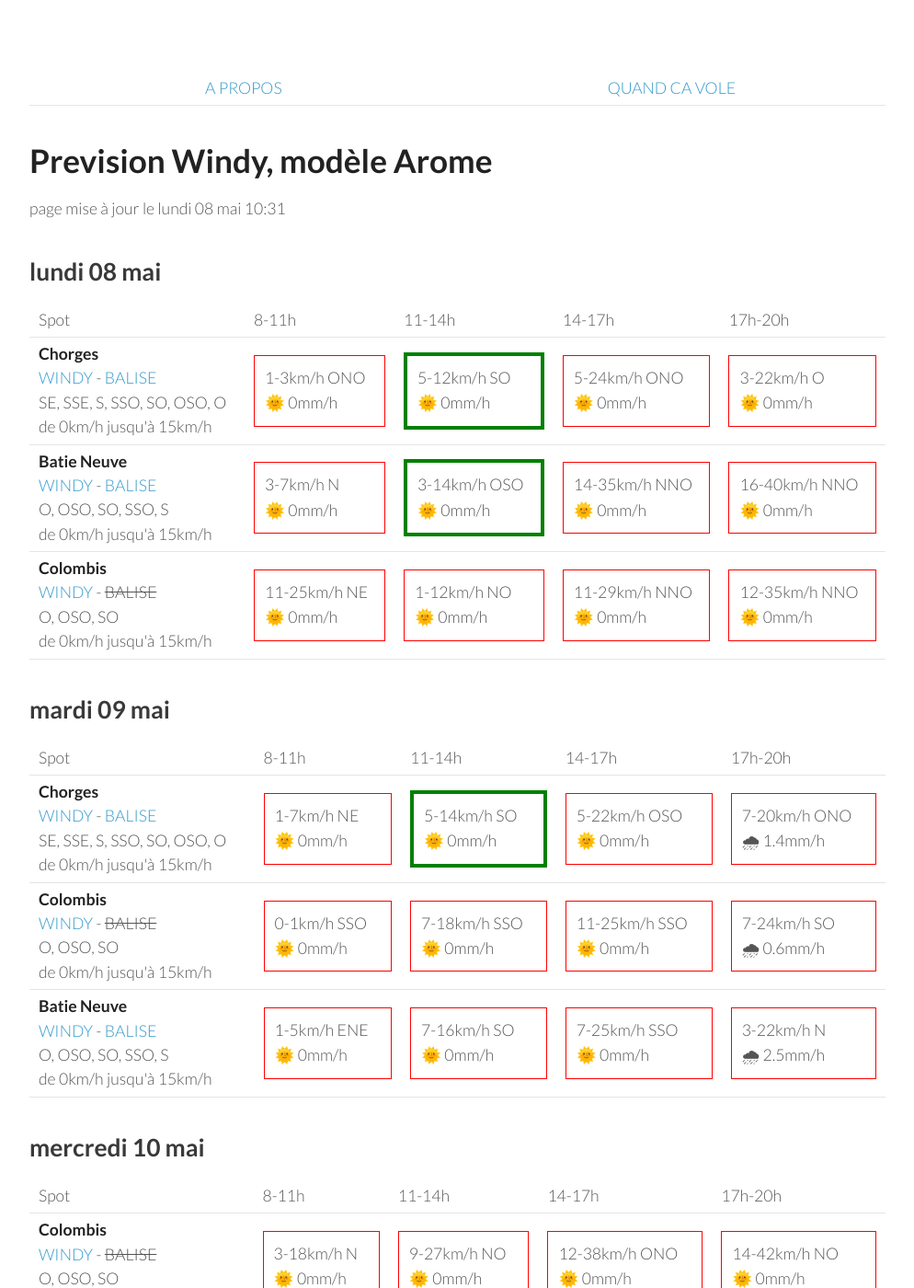
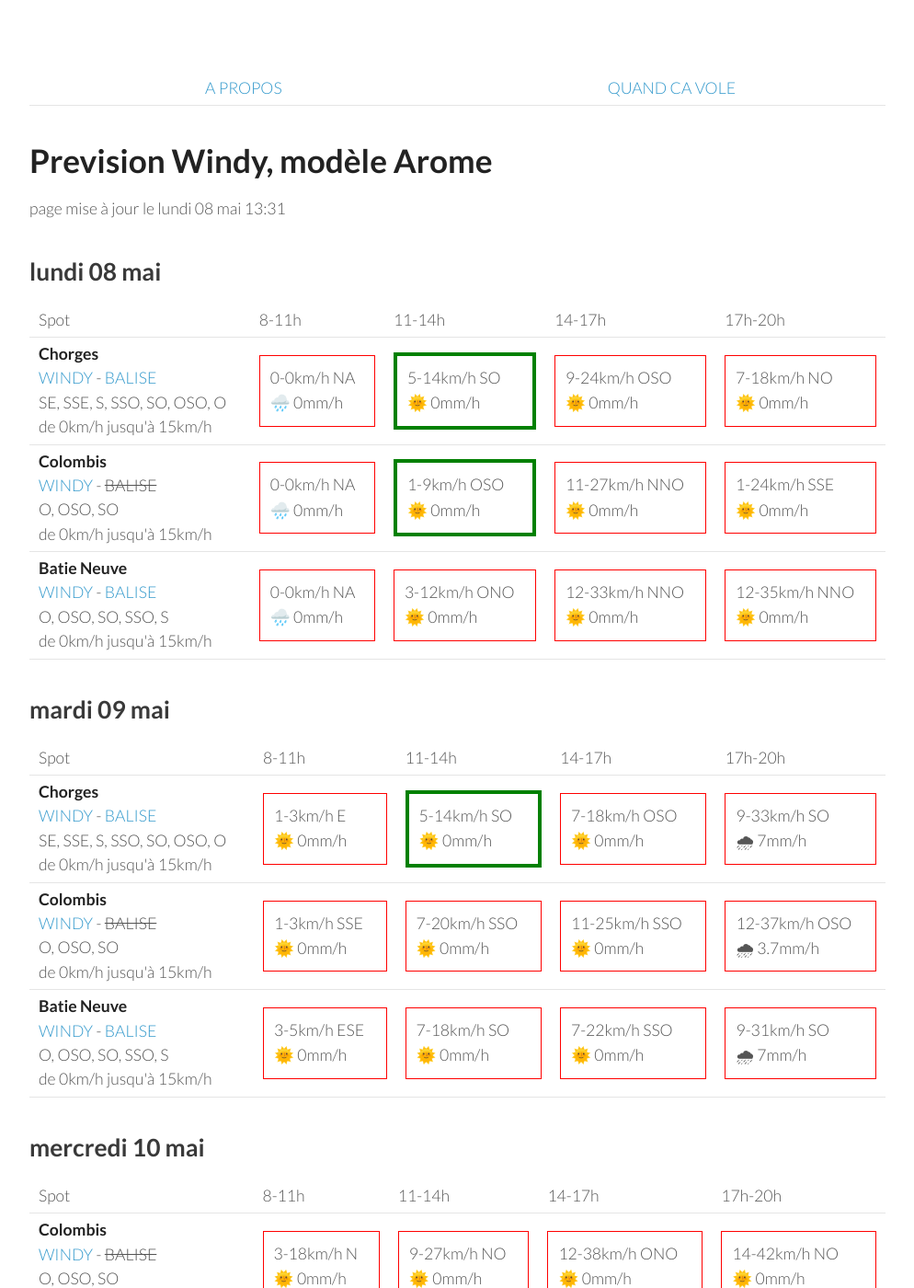
Before and after one commit to parapente-dans-le-nord/parapente-dans-le-nord.github.io, a Jekyll site: the page built from serre_poncon.markdown, in a window 1280 px wide and 1400 px high. Shown: the whole window at 92% size, without its empty margins (26-1020 px from the left). Built offline with Jekyll 4.4.1, drawn with Linux system fonts in a browser that asks for light colours.

Commit message:
update index.markdown

```diff
--- a/serre_poncon.markdown
+++ b/serre_poncon.markdown
@@ -7,7 +7,7 @@ title:  "Tous les spots"
 {: .links}
 
 # Prevision Windy, modèle Arome
-page mise à jour le lundi 08 mai 10:31
+page mise à jour le lundi 08 mai 13:31
 
 ## lundi 08 mai
 
@@ -24,31 +24,28 @@ page mise à jour le lundi 08 mai 10:31
 <tr>
         <td><strong>Chorges</strong><br><a href="https://windy.com/44.578/6.280?44.559,6.262,10">WINDY</a> - <span class=""><a href="https://www.openwindmap.org/PP554">BALISE</a> </span><br> <span class="vent-favorable">SE, SSE, S, SSO, SO, OSO, O</span><br><span class="force-vent">de 0km/h jusqu'à 15km/h</span> </td>
 
-            <td><div class="not-flyable"><p>1-3km/h ONO</p><p>🌞 0mm/h</p></div></td>
-            <td><div class="flyable"><p>5-12km/h SO</p><p>🌞 0mm/h</p></div></td>
-            <td><div class="not-flyable"><p>5-24km/h ONO</p><p>🌞 0mm/h</p></div></td>
-            <td><div class="not-flyable"><p>3-22km/h O</p><p>🌞 0mm/h</p></div></td>
+            <td><div class="not-flyable"><p>0-0km/h NA</p><p>🌧️ 0mm/h</p></div></td>
+            <td><div class="flyable"><p>5-14km/h SO</p><p>🌞 0mm/h</p></div></td>
+            <td><div class="not-flyable"><p>9-24km/h OSO</p><p>🌞 0mm/h</p></div></td>
+            <td><div class="not-flyable"><p>7-18km/h NO</p><p>🌞 0mm/h</p></div></td>
 
+    </tr>
+<tr>
+        <td><strong>Colombis</strong><br><a href="https://windy.com/44.494/6.216?44.559,6.262,10">WINDY</a> - <span class="no-balise"> BALISE </span><br> <span class="vent-favorable">O, OSO, SO</span><br><span class="force-vent">de 0km/h jusqu'à 15km/h</span> </td>
+
+            <td><div class="not-flyable"><p>0-0km/h NA</p><p>🌧️ 0mm/h</p></div></td>
+            <td><div class="flyable"><p>1-9km/h OSO</p><p>🌞 0mm/h</p></div></td>
+            <td><div class="not-flyable"><p>11-27km/h NNO</p><p>🌞 0mm/h</p></div></td>
+            <td><div class="not-flyable"><p>1-24km/h SSE</p><p>🌞 0mm/h</p></div></td>
 
     </tr>
 <tr>
         <td><strong>Batie Neuve</strong><br><a href="https://windy.com/44.584/6.236?44.559,6.262,10,m:eTtagly">WINDY</a> - <span class=""><a href="https://www.openwindmap.org/PP554">BALISE</a> </span><br> <span class="vent-favorable">O, OSO, SO, SSO, S</span><br><span class="force-vent">de 0km/h jusqu'à 15km/h</span> </td>
 
-            <td><div class="not-flyable"><p>3-7km/h N</p><p>🌞 0mm/h</p></div></td>
-            <td><div class="flyable"><p>3-14km/h OSO</p><p>🌞 0mm/h</p></div></td>
-            <td><div class="not-flyable"><p>14-35km/h NNO</p><p>🌞 0mm/h</p></div></td>
-            <td><div class="not-flyable"><p>16-40km/h NNO</p><p>🌞 0mm/h</p></div></td>
-
-
-    </tr>
-<tr>
-        <td><strong>Colombis</strong><br><a href="https://windy.com/44.494/6.216?44.559,6.262,10">WINDY</a> - <span class="no-balise"> BALISE </span><br> <span class="vent-favorable">O, OSO, SO</span><br><span class="force-vent">de 0km/h jusqu'à 15km/h</span> </td>
-
-            <td><div class="not-flyable"><p>11-25km/h NE</p><p>🌞 0mm/h</p></div></td>
-            <td><div class="not-flyable"><p>1-12km/h NO</p><p>🌞 0mm/h</p></div></td>
-            <td><div class="not-flyable"><p>11-29km/h NNO</p><p>🌞 0mm/h</p></div></td>
+            <td><div class="not-flyable"><p>0-0km/h NA</p><p>🌧️ 0mm/h</p></div></td>
+            <td><div class="not-flyable"><p>3-12km/h ONO</p><p>🌞 0mm/h</p></div></td>
+            <td><div class="not-flyable"><p>12-33km/h NNO</p><p>🌞 0mm/h</p></div></td>
             <td><div class="not-flyable"><p>12-35km/h NNO</p><p>🌞 0mm/h</p></div></td>
-
 
     </tr>
 
@@ -70,30 +67,30 @@ page mise à jour le lundi 08 mai 10:31
 <tr>
         <td><strong>Chorges</strong><br><a href="https://windy.com/44.578/6.280?44.559,6.262,10">WINDY</a> - <span class=""><a href="https://www.openwindmap.org/PP554">BALISE</a> </span><br> <span class="vent-favorable">SE, SSE, S, SSO, SO, OSO, O</span><br><span class="force-vent">de 0km/h jusqu'à 15km/h</span> </td>
 
-            <td><div class="not-flyable"><p>1-7km/h NE</p><p>🌞 0mm/h</p></div></td>
+            <td><div class="not-flyable"><p>1-3km/h E</p><p>🌞 0mm/h</p></div></td>
             <td><div class="flyable"><p>5-14km/h SO</p><p>🌞 0mm/h</p></div></td>
-            <td><div class="not-flyable"><p>5-22km/h OSO</p><p>🌞 0mm/h</p></div></td>
-            <td><div class="not-flyable"><p>7-20km/h ONO</p><p>🌧 1.4mm/h</p></div></td>
+            <td><div class="not-flyable"><p>7-18km/h OSO</p><p>🌞 0mm/h</p></div></td>
+            <td><div class="not-flyable"><p>9-33km/h SO</p><p>🌧 7mm/h</p></div></td>
 
 
     </tr>
 <tr>
         <td><strong>Colombis</strong><br><a href="https://windy.com/44.494/6.216?44.559,6.262,10">WINDY</a> - <span class="no-balise"> BALISE </span><br> <span class="vent-favorable">O, OSO, SO</span><br><span class="force-vent">de 0km/h jusqu'à 15km/h</span> </td>
 
-            <td><div class="not-flyable"><p>0-1km/h SSO</p><p>🌞 0mm/h</p></div></td>
-            <td><div class="not-flyable"><p>7-18km/h SSO</p><p>🌞 0mm/h</p></div></td>
+            <td><div class="not-flyable"><p>1-3km/h SSE</p><p>🌞 0mm/h</p></div></td>
+            <td><div class="not-flyable"><p>7-20km/h SSO</p><p>🌞 0mm/h</p></div></td>
             <td><div class="not-flyable"><p>11-25km/h SSO</p><p>🌞 0mm/h</p></div></td>
-            <td><div class="not-flyable"><p>7-24km/h SO</p><p>🌧 0.6mm/h</p></div></td>
+            <td><div class="not-flyable"><p>12-37km/h OSO</p><p>🌧 3.7mm/h</p></div></td>
 
 
     </tr>
 <tr>
         <td><strong>Batie Neuve</strong><br><a href="https://windy.com/44.584/6.236?44.559,6.262,10,m:eTtagly">WINDY</a> - <span class=""><a href="https://www.openwindmap.org/PP554">BALISE</a> </span><br> <span class="vent-favorable">O, OSO, SO, SSO, S</span><br><span class="force-vent">de 0km/h jusqu'à 15km/h</span> </td>
 
-            <td><div class="not-flyable"><p>1-5km/h ENE</p><p>🌞 0mm/h</p></div></td>
-            <td><div class="not-flyable"><p>7-16km/h SO</p><p>🌞 0mm/h</p></div></td>
-            <td><div class="not-flyable"><p>7-25km/h SSO</p><p>🌞 0mm/h</p></div></td>
-            <td><div class="not-flyable"><p>3-22km/h N</p><p>🌧 2.5mm/h</p></div></td>
+            <td><div class="not-flyable"><p>3-5km/h ESE</p><p>🌞 0mm/h</p></div></td>
+            <td><div class="not-flyable"><p>7-18km/h SO</p><p>🌞 0mm/h</p></div></td>
+            <td><div class="not-flyable"><p>7-22km/h SSO</p><p>🌞 0mm/h</p></div></td>
+            <td><div class="not-flyable"><p>9-31km/h SO</p><p>🌧 7mm/h</p></div></td>
 
 
     </tr>
```
